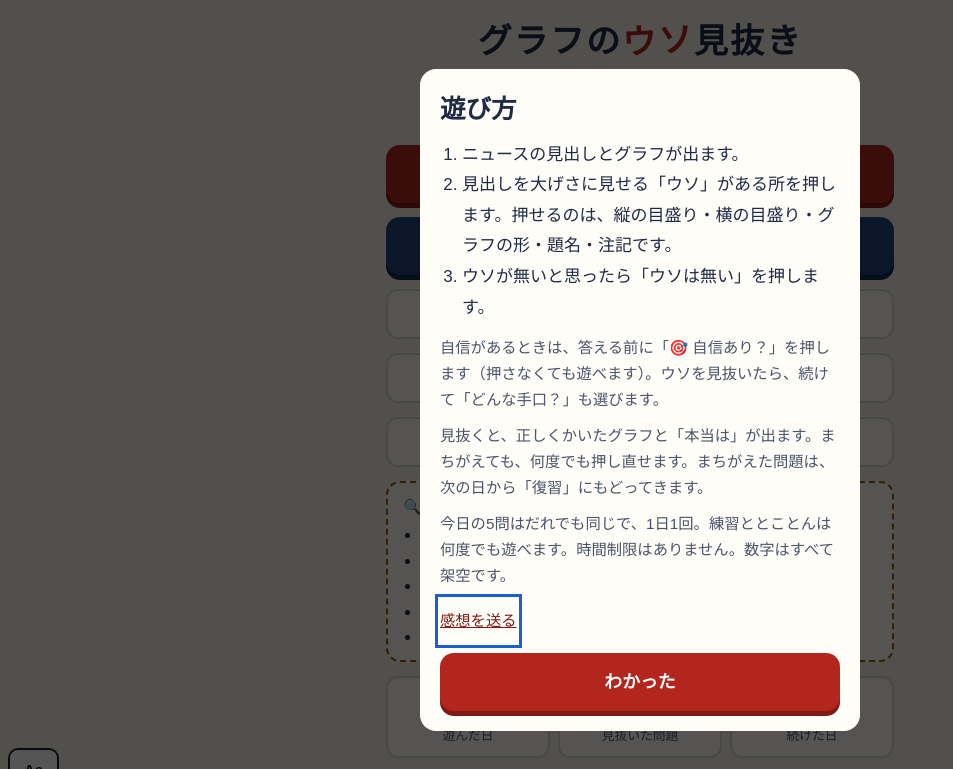
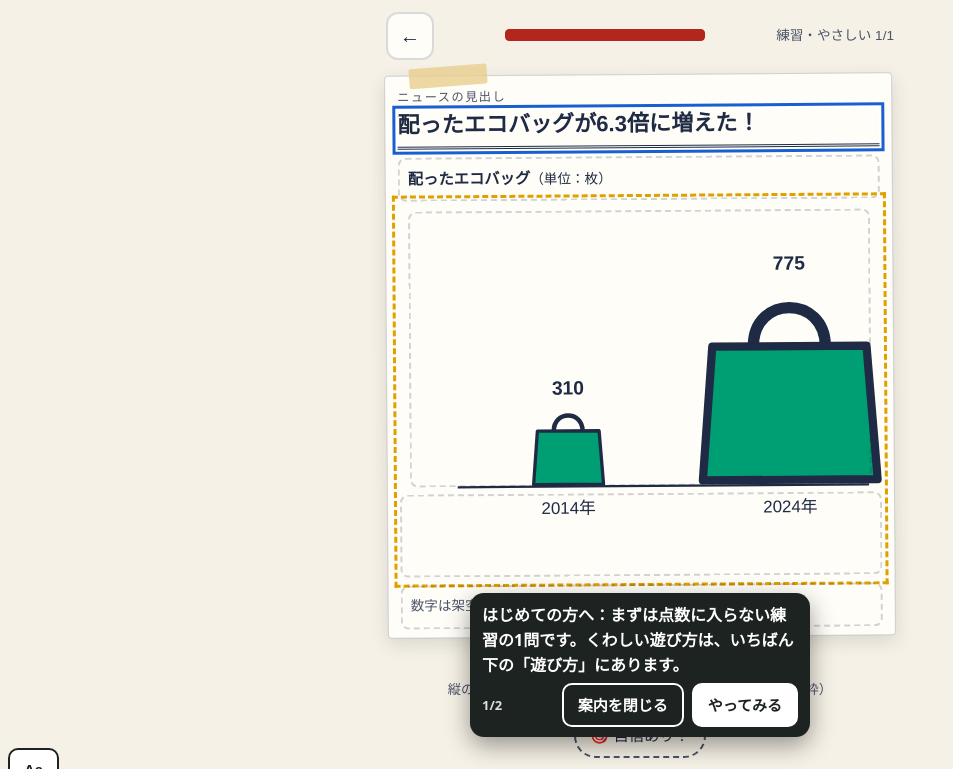
Before and after one commit to satou-aaaaa/gurafu-minuki, a plain HTML site: page index.html in a window 1280 px wide. Shown: the top 769 px of the page, without its empty margins (0-953 px from the left). Drawn offline with Linux system fonts and the light colour scheme.

Commit message:
ひな形の共通部品を写す（shared-workflows 67f7985） (#19)
Co-authored-by: template-sync <41898283+github-actions[bot]@users.noreply.github.com>

```diff
--- a/index.html
+++ b/index.html
@@ -353,7 +353,8 @@ html.a11y-say body{padding-bottom:calc(64px + env(safe-area-inset-bottom,0px))!i
 //      （incidents/2026-11-21-hand-copied-helpers-drift.md）。
 //      あわせて、はじめて遊ぶ人への案内（吹き出し Core.coach）を足した。長い「遊び方」の窓の代わりに、練習の1問を遊びながら
 //      その場で一言ずつ教える（NN/g「Mobile Instructional Overlays」・Andersen ほか CHI 2012「The Impact of Tutorials on Games of Varying Complexity」）。
-//   3: 2026-11-22 吹き出しを出しているあいだ 0.4 秒ごとに場所を測り直す（古い場所に残って押す所を隠すことがあった）。ボタンの字を「案内を閉じる」に
+//   3: 2026-11-22 吹き出しを出しているあいだ 0.4 秒ごとに場所を測り直す（古い場所に残って押す所を隠すことがあった）。ボタンの字を「案内を閉じる」に。
+//      段の wait（その所が出るまで待つ）を足した。全ゲームの「はじめての練習」を sync-template の migrateFirstPlay が足すため
 //   2: 2026-11-22 感想フォームのゲーム名を、渡さなければ題（<title>）から入れる。sync-template が全ゲームを game-core に切り替える（migrateCore）ため
 // 決まり: 外へ通信しない。ゲームの関数の名前（toast・buzz など）は上書きしない（Core.toast などで呼ぶ）。
 (function () {
@@ -439,6 +440,7 @@ html.a11y-say body{padding-bottom:calc(64px + env(safe-area-inset-bottom,0px))!i
   //   sel   …… 吹き出しを付ける所。まだ画面に無いあいだは待つ（ゲームが画面を作り直しても付け直す）
   //   until …… その所が画面に出たら次へ進む（答えた・正解した など）。無ければ sel を押したら次へ
   //   button …… 押すと次へ進むボタンの字（読むだけの吹き出し）
+  //   wait  …… その所が画面に出るまで、この吹き出しは出さずに待つ（答えたあとにだけ「次へ」を指す など）
   //   pos   …… "below"（既定）か "above"。その側に場所が無ければ、ページを少し動かして場所を空ける（読む所を隠さないため）
   // 吹き出しは押す所を隠さない（上か下の空いたほうに出す）。「案内を閉じる」と Esc でいつでもやめられる。
   const coach = (() => {
@@ -473,7 +475,7 @@ html.a11y-say body{padding-bottom:calc(64px + env(safe-area-inset-bottom,0px))!i
       while (steps && i < steps.length && steps[i].until && find(steps[i].until)) i++;
       if (!steps) return;
       if (i >= steps.length) return stop(true);
-      const st = steps[i], el = find(st.sel);
+      const st = steps[i], el = st.wait && !find(st.wait) ? null : find(st.sel);
       if (!el) { box.hidden = true; mark(null); return; }
       box.hidden = false; mark(el);
       const fresh = shown !== i;
@@ -899,7 +901,7 @@ function home() {
   $("go-cal").onclick = () => cal();
   $("go-ach").onclick = achView;
   bindFooter();
-  if (!s.tut) openHow();
+  if (!s.tut) firstPlay();
 }
 function practiceMenu() {
   app.innerHTML = `<header><button class="icon" id="back" aria-label="もどる">←</button><h1>練習<small>今日の記録には入りません（手口帳には載ります）</small></h1></header>
@@ -910,6 +912,27 @@ function practiceMenu() {
   document.querySelectorAll(".lv button").forEach((b) => (b.onclick = () => startRun("p", +b.dataset.t)));
   bindFooter(); toTop();
 }
+// first-play:begin（shared-workflows の scripts/sync-template.mjs が足した。直すときはひな形を直す）
+// はじめての人：長い「遊び方」の窓を出さず、点数に入らない練習の1問を遊びながら、吹き出しで一言ずつ教える（game-core の Core.coach）。
+// 「見た」は始めたその場で残す（途中でやめても、次からはふつうに始まる。くわしい遊び方はいつでもいちばん下の「遊び方」から）
+const FIRST_STEPS = [
+  { sel: "#chart", button: "やってみる", text: "はじめての方へ：まずは点数に入らない練習の1問です。くわしい遊び方は、いちばん下の「遊び方」にあります。" },
+  { sel: "#next", wait: ".verdict", text: "できました。わけを読んだら、ここを押して進みます。" },
+];
+function firstPlay() {
+  save((s) => { s.tut = true; });
+  // 練習の入り口を開いて、いちばん上（いちばんやさしい）を押す。無ければ前の形（遊び方の窓）にもどす
+  practiceMenu();
+  const b = document.querySelector(".lv button");
+  if (!window.Core || !Core.coach || !b) { home(); return openHow(); }
+  b.click();
+  // 練習は1問だけにする（数を減らしてから描き直す）
+  save((s) => { const r = s.runs && s.runs.p; if (r && Array.isArray(r.list)) r.list = r.list.slice(0, 1); });
+  play();
+  // 案内を閉じた（Esc も）ら、1問の練習の途中経過を残さずにホームへ（ふだんの練習の「続きから」を出さない）
+  Core.coach.start(FIRST_STEPS, { home, onEnd: (done) => { if (done === false) { save((s) => { const r = s.runs && s.runs.p; if (r && !(r.res || []).length) delete s.runs.p; }); home(); } } });
+}
+// first-play:end
 function startRun(mode, opt) {
   const k = todayKey(); let ng = false;
   save((s) => {
```
Also changed, not shown: qa/run.mjs (+6 -5 lines).
